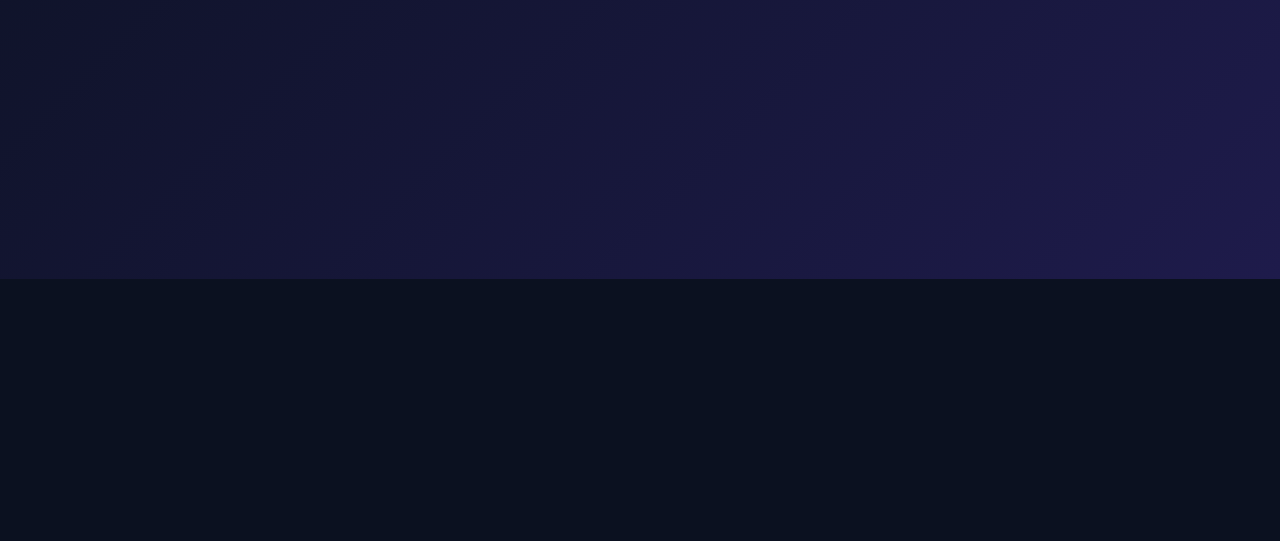
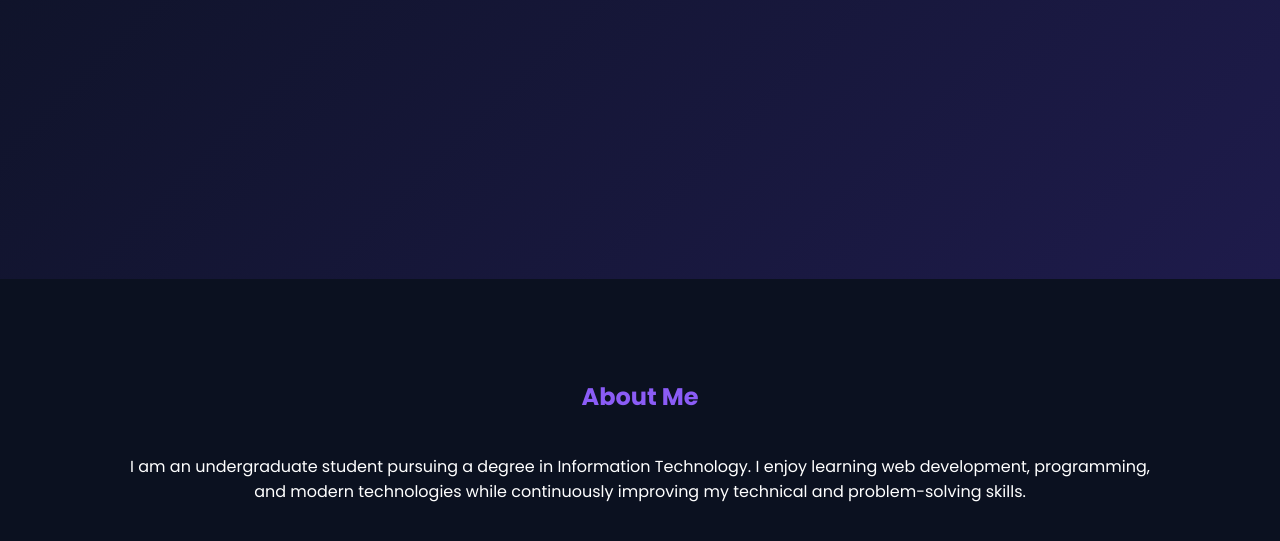
Before and after one commit to shenuribuddika/Shenuri, a plain HTML site: page index.html in a window 1280 px wide. Shown: the part 521-1062 px from the top of the page. Before the commit the page ends 800 px from the top, so only its background shows below. Drawn offline with Linux system fonts and the light colour scheme.

Commit message:
About Section

```diff
--- a/index.html
+++ b/index.html
@@ -34,6 +34,19 @@
       </p>
     </section>
 
+    <section id="about">
+      <h2>About Me</h2>
+
+      <div class="card">
+        <p>
+          I am an undergraduate student pursuing a degree in Information
+          Technology. I enjoy learning web development, programming, and modern
+          technologies while continuously improving my technical and
+          problem-solving skills.
+        </p>
+      </div>
+    </section>
+
     <script src="script.js"></script>
   </body>
 </html>
--- a/style.css
+++ b/style.css
@@ -82,6 +82,16 @@ p{
     color:#d1d5db;
 }
 
+section{
+    padding:100px 10%;
+}
+
+h2{
+    text-align:center;
+    margin-bottom:40px;
+    color:#8b5cf6;
+}
+
 @media(max-width:768px){
 
     .hero h1{
```
